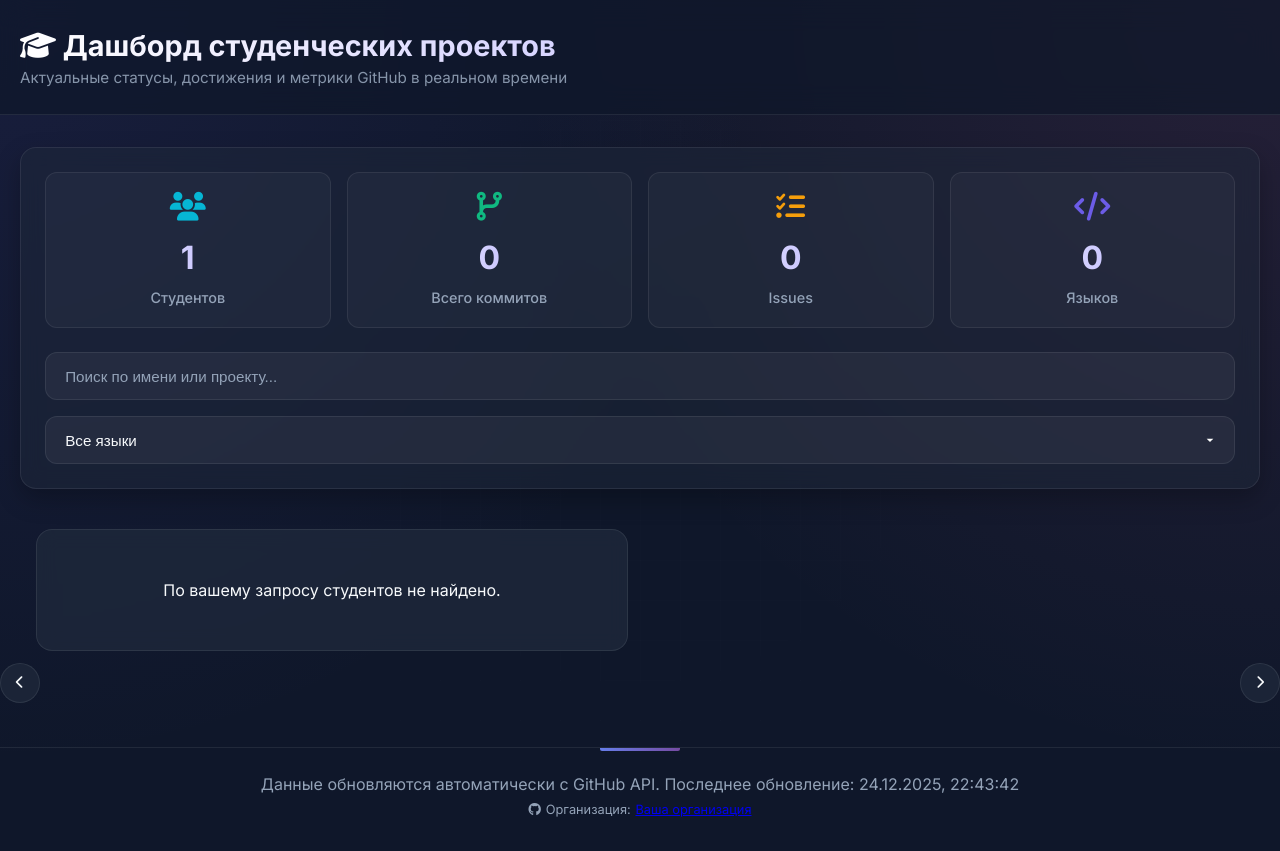
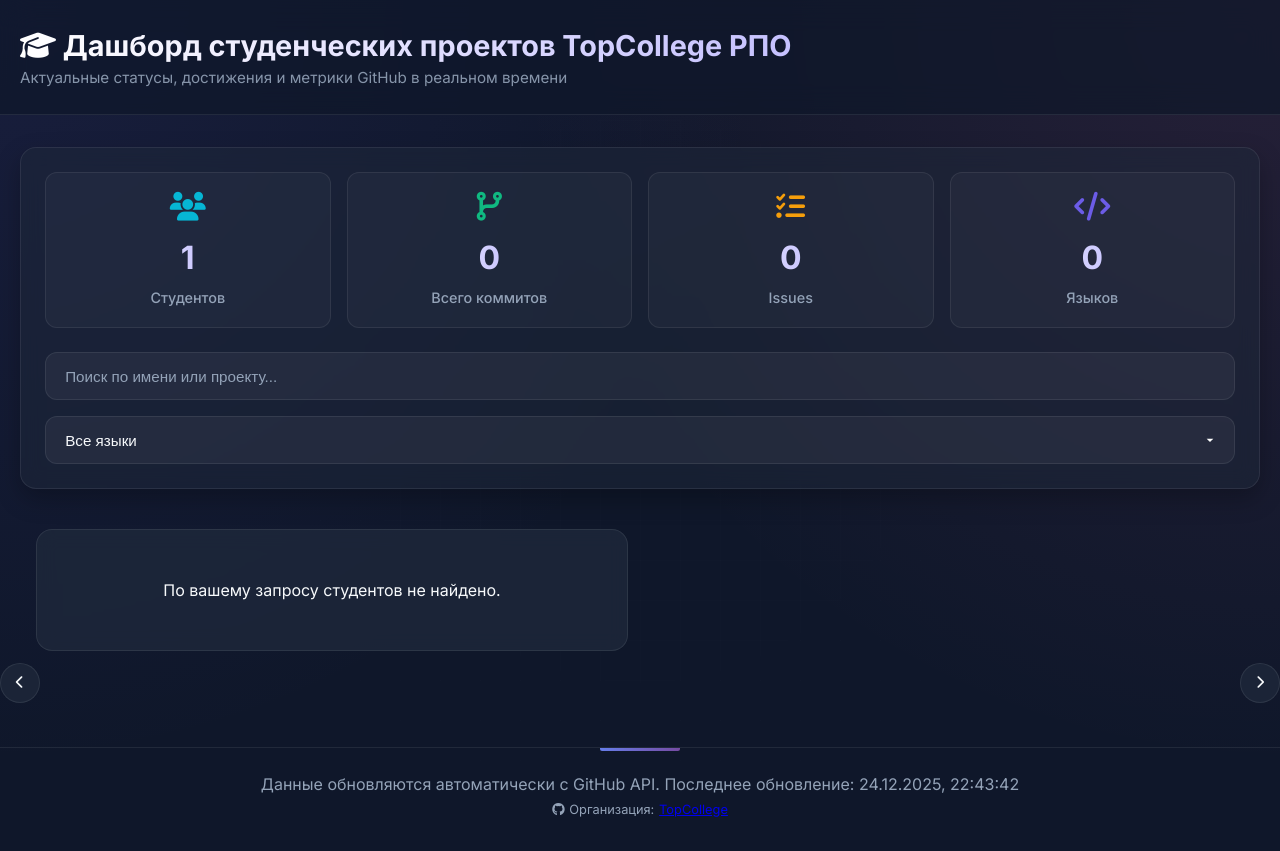
Before and after one commit to TopCollegeTCF/WikiOrganizatom, a plain HTML site: page exam_db/index.html in a window 1280 px wide. Drawn offline with nearby package versions, Linux system fonts and the light colour scheme; no server answers.

Commit message:
Update index.html

```diff
--- a/exam_db/index.html
+++ b/exam_db/index.html
@@ -11,7 +11,7 @@
 <body>
     <header class="site-header">
         <div class="container">
-            <h1><i class="fas fa-graduation-cap"></i> Дашборд студенческих проектов</h1>
+            <h1><i class="fas fa-graduation-cap"></i> Дашборд студенческих проектов TopCollege РПО </h1>
             <p class="subtitle">Актуальные статусы, достижения и метрики GitHub в реальном времени</p>
         </div>
     </header>
@@ -79,7 +79,7 @@
             <p>Данные обновляются автоматически с GitHub API. Последнее обновление: <span id="lastUpdate"></span></p>
             <p class="github-link">
                 <i class="fab fa-github"></i> Организация:
-                <a href="#" id="orgLink">Ваша организация</a>
+                <a href="../index.html" id="orgLink">TopCollege</a>
             </p>
         </div>
 
```
